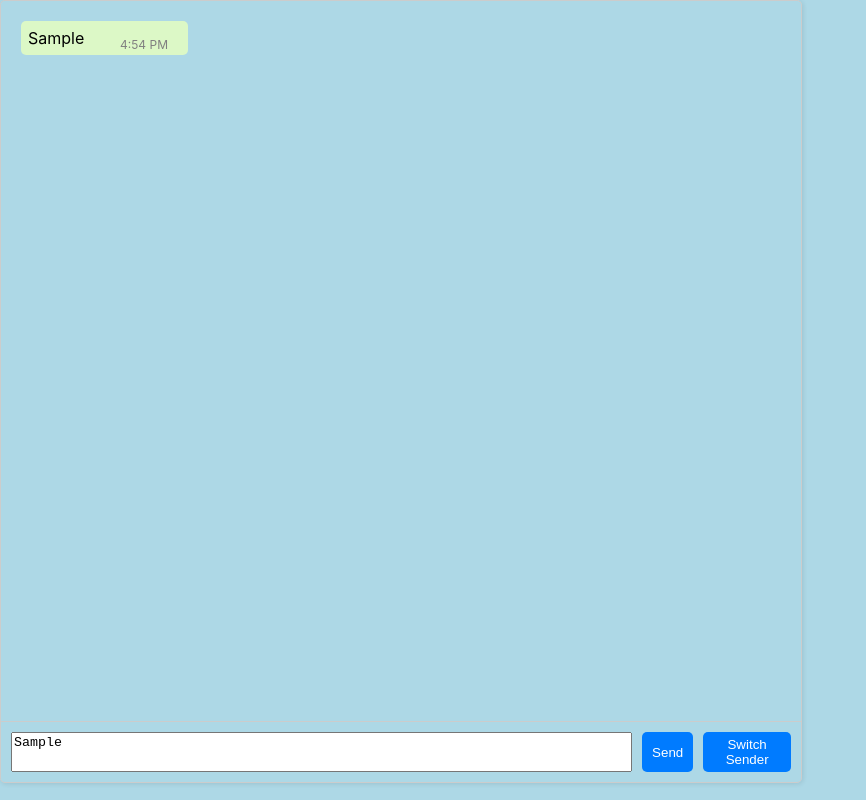
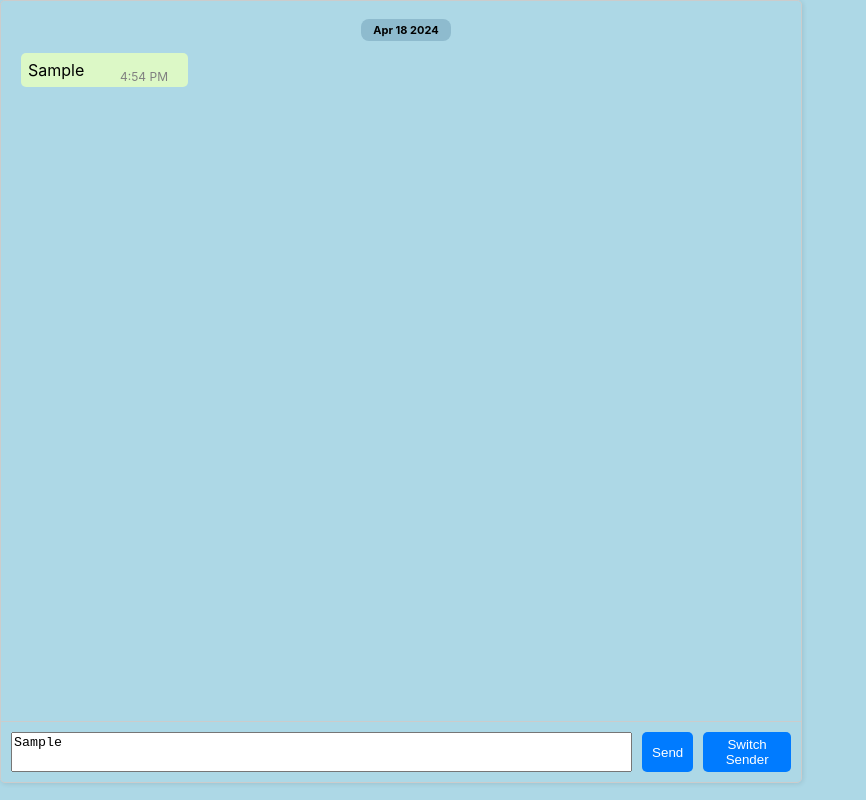
Before and after one commit to Kalamoudi/ChatBox, a React (Create React App) app in the folder frontend/: page /message in a window 1280 px wide. Both pictures are taken after typing "Sample" into the empty fields and a click on the button "Send". Shown: the whole page, without its empty margins (0-866 px from the left). Built offline with nearby package versions, Linux system fonts and the light colour scheme; no server answers.

Commit message:
Time and Date update. - Show correct time next to message for when message was sent. - Show correct dates above messages when a new day is reached.

```diff
--- a/frontend/src/chat-app/chat-window/ChatBox.css
+++ b/frontend/src/chat-app/chat-window/ChatBox.css
@@ -59,3 +59,24 @@
     border-radius: 5px;
     cursor: pointer;
   }
+
+  .date-block {
+
+    position:relative;
+    top: 2%;
+    left: 50%;
+    transform: translate(-50%, -50%);
+    display: flex; /* Use flexbox */
+    justify-content: center; /* Center horizontally */
+    align-items: center; /* Center vertically */
+    background-color: rgb(142, 187, 206);
+    margin: 5px;
+    height: 22px;
+    width: 90px;
+    border-radius: 8px;
+  }
+
+  .date-text {
+    font-weight: bold;
+    font-size: 11px;
+  }
--- a/frontend/src/chat-app/chat-window/ChatBox.js
+++ b/frontend/src/chat-app/chat-window/ChatBox.js
@@ -12,6 +12,8 @@ function ChatBox() {
   const [senderId, setSenderId] = useState(1)
   const [oldMessagesData, setOldMessagesData] = useState([])
   const [oldMessages, setOldMessages] = useState([])
+  //const [previousDate, setPreviousDate] = useState("")
+  let previousDate = ""
 
 
   // Testing purposes
@@ -91,6 +93,7 @@ function ChatBox() {
 
         const sortedOldMessagesData = response.data.sort((a, b) => a.ID - b.ID)
         setOldMessagesData(sortedOldMessagesData)
+
         console.log("Fetched Old Messages:")
         console.log(response.data)
       } catch(error){
@@ -116,7 +119,13 @@ function ChatBox() {
         console.log("oldMessages:")
         console.log(oldMessages)
 
+
+      //  setPreviousDate(oldMessagesData[0].date.slice(0, 10))
+        console.log("First Day:")
+        console.log(oldMessagesData[0].date.slice(0, 10))
+
       }
+
   }, [oldMessagesData]);
 
   // handles text bar size
@@ -186,8 +195,9 @@ function ChatBox() {
     return [width, height];
   };
 
-  const getCurrentTime = () => {
-    const currentTime = new Date();
+  const getCurrentTime = (messageDate) => {
+
+    const currentTime = new Date(messageDate);
     let hours = currentTime.getHours();
     const minutes = currentTime.getMinutes();
     let ampm = 'AM'
@@ -203,6 +213,21 @@ function ChatBox() {
     return formattedTime;
 };
 
+  const getDaySeperatorDate = (dateString) => {
+
+    const numToMonth = {
+      '01': "Jan", '02': "Feb", '03': "Mar", '04': "Apr", '05': "May",
+      '06': "Jun", '07': "Jul", '08': "Aug", '09': "Sep", '10': "Oct",
+      '11': "Nov", '12': "Dec"
+    }
+
+    let date = numToMonth[dateString.slice(5, 7)]
+    date += ' ' + dateString.slice(8, 10)
+    date += ' ' + dateString.slice(0, 4)
+
+    return date
+
+  }
 
 
   const formatMessage = (message) => {
@@ -332,7 +357,6 @@ function ChatBox() {
     messages.forEach((message, index) => {
 
         const msgTextArray = formatMessage(message.content)
-      //  setHeightUnit((prev) => prev + letterHeight*msgTextArray.length)
         heightUnit =  (letterHeight*msgTextArray.length)
 
         const [longestTextWidth, h] = getTextWidth(msgTextArray)
@@ -345,21 +369,33 @@ function ChatBox() {
 
 
 
-        const currentTime = getCurrentTime();
+        const formattedTime = getCurrentTime(message.date);
 
-        const [timeTextWidth, timeTextHeight] = getTextWidth([currentTime])
-        let timePosX = timeTextWidth*(currentTime.length + 2)
+        const [timeTextWidth, timeTextHeight] = getTextWidth([formattedTime])
+        let timePosX = timeTextWidth*(formattedTime.length + 2)
         let timePosY = msgTextArray.length
         timePosX = 20
         timePosY = letterHeight*(msgTextArray.length-1)*fontHeight + 4
 
+        let showDate = previousDate
+        const newDate = message.date.slice(0, 10)
+        if(showDate !== newDate){
+          //setPreviousDate(newDate)
+          previousDate = newDate
+          showDate = getDaySeperatorDate(newDate)
 
 
+          htmlElements.push(
+              <div className="date-block">
+                  <span className="date-text">{showDate}</span>
+              </div>
+          )
+        }
         htmlElements.push(
             <div key={index} style={{...combinedDic, position: 'relative'}}>
                 {/* <p>{msgText}</p> */}
                 <p>{msgTextArray.map((line, index) => <span key={index}>{line}<br /></span>)}</p>
-                <p style={{ color: 'grey', fontSize: '12px', position: 'absolute', top: timePosY, right: timePosX }}>{currentTime}</p>
+                <p style={{ color: 'grey', fontSize: '12px', position: 'absolute', top: timePosY, right: timePosX }}>{formattedTime}</p>
             </div>
         )
 
```
